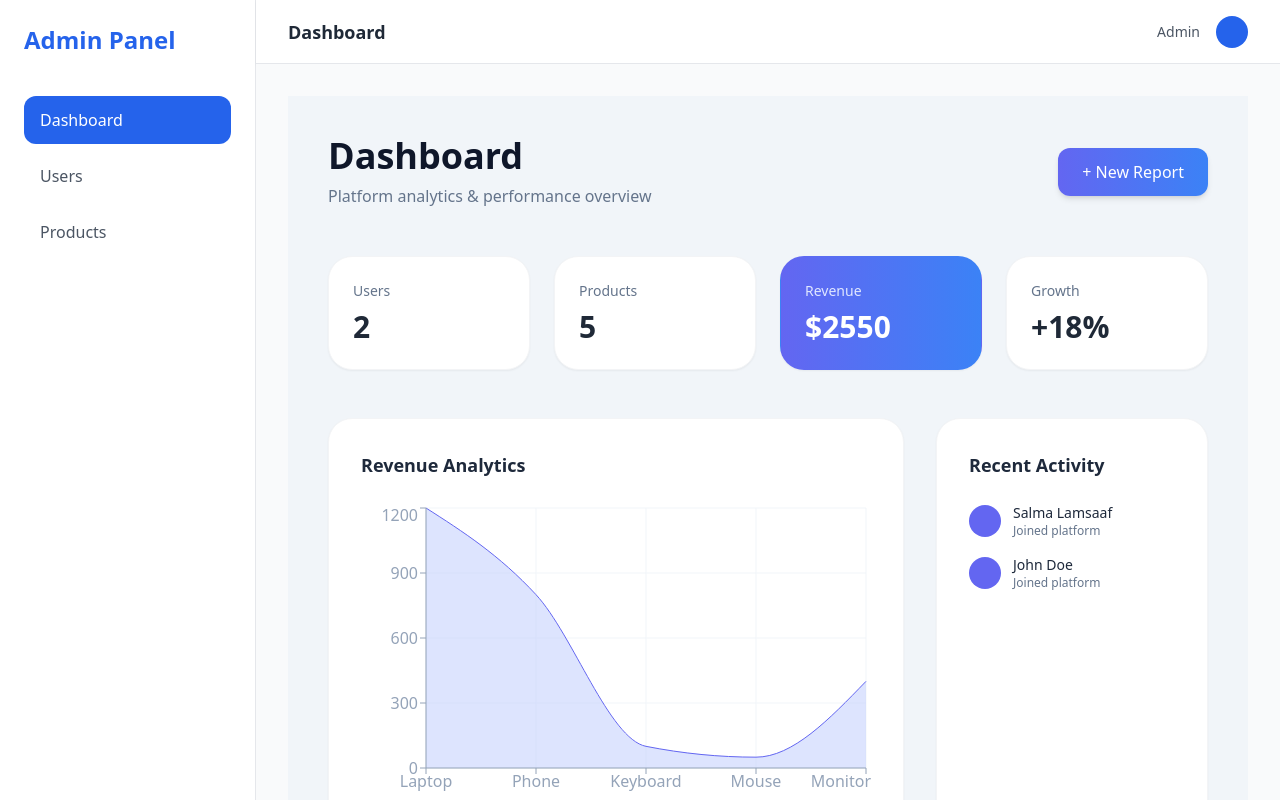
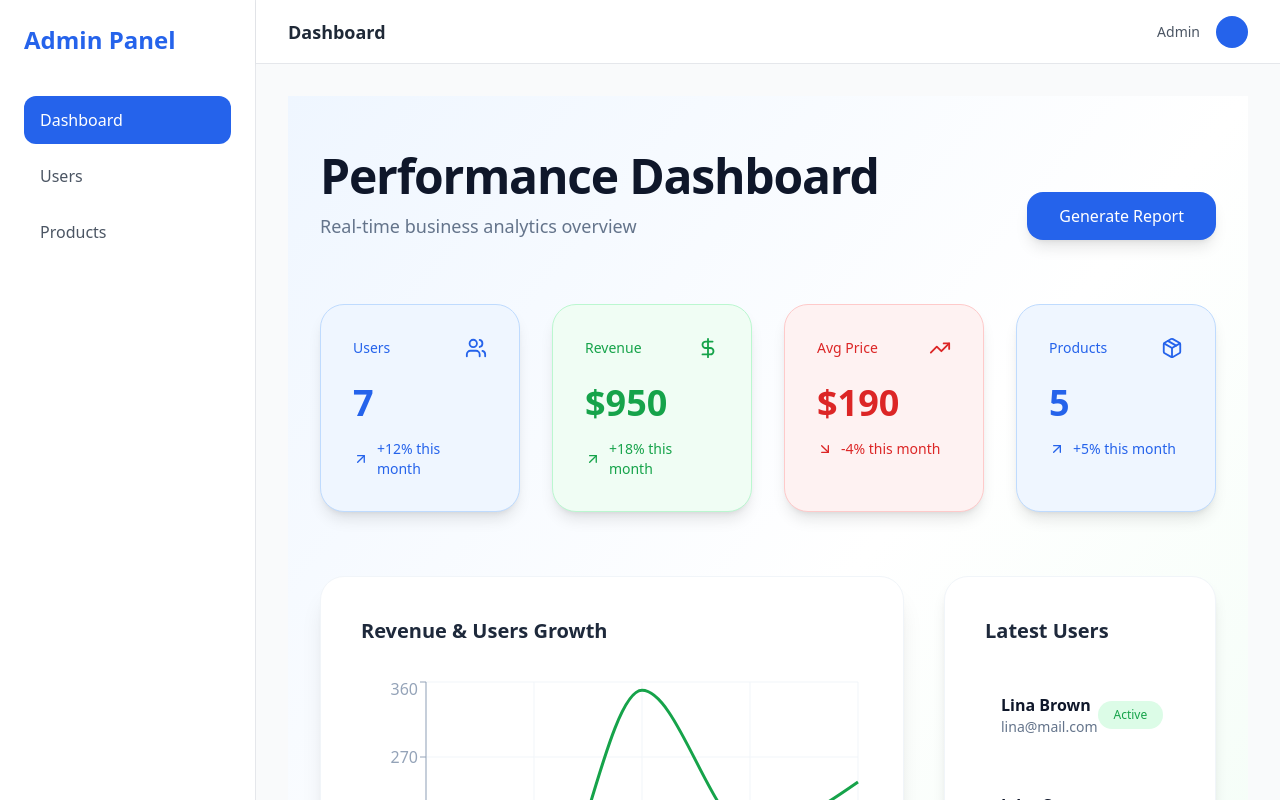
Before and after one commit to salma-lams/Admin_Panel, a React (Vite) app: page / in a window 1280 px wide. Built offline with nearby package versions, Linux system fonts and the light colour scheme.

Commit message:
Update Dashboard, Users, and Products pages

```diff
--- a/package.json
+++ b/package.json
@@ -10,6 +10,7 @@
     "preview": "vite preview"
   },
   "dependencies": {
+    "lucide-react": "^0.575.0",
     "react": "^19.2.0",
     "react-dom": "^19.2.0",
     "react-router-dom": "^7.13.0",
--- a/src/features/users/user.types.ts
+++ b/src/features/users/user.types.ts
@@ -3,5 +3,5 @@ export interface User {
   name: string;
   email: string;
   role: "admin" | "user";
-  createdAt: string;
+  active: boolean;
 }
--- a/src/pages/Dashboard/Dashboard.tsx
+++ b/src/pages/Dashboard/Dashboard.tsx
@@ -1,196 +1,244 @@
-import { useEffect, useState } from "react";
-import { getUsers } from "../../features/users/user.api";
-import { getProducts } from "../../features/products/product.api";
-import type { User } from "../../features/users/user.types";
-import type { Product } from "../../features/products/product.types";
+import { useEffect, useMemo, useState } from "react";
 import {
+  ResponsiveContainer,
   LineChart,
   Line,
   XAxis,
   YAxis,
   Tooltip,
-  ResponsiveContainer,
   CartesianGrid,
-  Area,
-  AreaChart,
 } from "recharts";
+import {
+  Users,
+  Package,
+  DollarSign,
+  TrendingUp,
+  ArrowUpRight,
+  ArrowDownRight,
+} from "lucide-react";
+
+/* ================= TYPES ================= */
+
+type User = {
+  id: number;
+  name: string;
+  email: string;
+};
+
+type Product = {
+  id: number;
+  name: string;
+  price: number;
+};
+
+/* ================= MOCK DATA ================= */
+
+const mockUsers: User[] = [
+  { id: 1, name: "Sara Johnson", email: "sara@mail.com" },
+  { id: 2, name: "Adam Smith", email: "adam@mail.com" },
+  { id: 3, name: "Lina Brown", email: "lina@mail.com" },
+  { id: 4, name: "John Carter", email: "john@mail.com" },
+  { id: 5, name: "Emily Clark", email: "emily@mail.com" },
+  { id: 6, name: "Daniel Lee", email: "daniel@mail.com" },
+  { id: 7, name: "Sophia Kim", email: "sophia@mail.com" },
+];
+
+const mockProducts: Product[] = [
+  { id: 1, name: "Pro Plan", price: 120 },
+  { id: 2, name: "Starter Plan", price: 60 },
+  { id: 3, name: "Enterprise", price: 350 },
+  { id: 4, name: "Growth Plan", price: 180 },
+  { id: 5, name: "Advanced Plan", price: 240 },
+];
+
+/* ================= MAIN ================= */
 
 const Dashboard = () => {
   const [users, setUsers] = useState<User[]>([]);
   const [products, setProducts] = useState<Product[]>([]);
 
   useEffect(() => {
-    const fetchData = async () => {
-      const usersData = await getUsers();
-      const productsData = await getProducts();
-      setUsers(usersData);
-      setProducts(productsData);
-    };
-    fetchData();
+    setTimeout(() => {
+      setUsers(mockUsers);
+      setProducts(mockProducts);
+    }, 400);
   }, []);
 
-  const revenue = products.reduce((acc, p) => acc + p.price, 0);
+  const revenue = useMemo(
+    () => products.reduce((acc, p) => acc + p.price, 0),
+    [products]
+  );
 
-  const chartData = products.map((p) => ({
-    name: p.name,
+  const avgPrice =
+    products.length > 0 ? (revenue / products.length).toFixed(0) : 0;
+
+  const chartData = products.map((p, index) => ({
+    name: `P${index + 1}`,
     revenue: p.price,
+    users: Math.floor(Math.random() * 100) + 20,
   }));
 
   return (
-    <div className="min-h-screen bg-slate-100 p-10 space-y-12">
+    <div className="min-h-screen bg-gradient-to-br from-blue-50 via-white to-green-50 px-8 py-14">
+      <div className="max-w-7xl mx-auto space-y-16">
 
-      {/* Header */}
-      <div className="flex justify-between items-center">
+        {/* HEADER */}
+        <div className="flex justify-between items-end">
           <div>
-          <h1 className="text-4xl font-bold text-slate-900">
-            Dashboard
+            <h1 className="text-5xl font-bold text-slate-900 tracking-tight">
+              Performance Dashboard
             </h1>
-          <p className="text-slate-500 mt-2">
-            Platform analytics & performance overview
+            <p className="text-slate-500 mt-3 text-lg">
+              Real-time business analytics overview
             </p>
           </div>
 
-        <button className="bg-gradient-to-r from-indigo-500 to-blue-500 text-white px-6 py-3 rounded-xl shadow-md hover:opacity-90 transition">
-          + New Report
+          <button className="bg-blue-600 hover:bg-blue-700 text-white px-8 py-3 rounded-2xl shadow-lg transition">
+            Generate Report
           </button>
         </div>
 
-      {/* KPI Row */}
-      <div className="grid grid-cols-1 md:grid-cols-4 gap-6">
-        <KPI title="Users" value={users.length} />
-        <KPI title="Products" value={products.length} />
-        <KPI highlight title="Revenue" value={`$${revenue}`} />
-        <KPI title="Growth" value="+18%" />
+        {/* KPI GRID */}
+        <div className="grid grid-cols-1 md:grid-cols-4 gap-8">
+          <KPI
+            title="Users"
+            value={users.length}
+            icon={<Users size={22} />}
+            growth="+12%"
+            color="blue"
+          />
+
+          <KPI
+            title="Revenue"
+            value={`$${revenue}`}
+            icon={<DollarSign size={22} />}
+            growth="+18%"
+            color="green"
+          />
+
+          <KPI
+            title="Avg Price"
+            value={`$${avgPrice}`}
+            icon={<TrendingUp size={22} />}
+            growth="-4%"
+            color="red"
+          />
+
+          <KPI
+            title="Products"
+            value={products.length}
+            icon={<Package size={22} />}
+            growth="+5%"
+            color="blue"
+          />
         </div>
 
-      {/* Analytics Section */}
-      <div className="grid grid-cols-1 lg:grid-cols-3 gap-8">
+        {/* CHART + USERS */}
+        <div className="grid grid-cols-1 lg:grid-cols-3 gap-10">
 
-        {/* Chart */}
-        <div className="lg:col-span-2 bg-white p-8 rounded-3xl shadow-sm border border-gray-100">
-          <h2 className="text-lg font-semibold text-slate-800 mb-6">
-            Revenue Analytics
+          {/* CHART */}
+          <div className="lg:col-span-2 bg-white p-10 rounded-3xl shadow-xl border border-slate-100">
+            <h2 className="text-xl font-semibold text-slate-800 mb-8">
+              Revenue & Users Growth
             </h2>
 
-          <ResponsiveContainer width="100%" height={300}>
-            <AreaChart data={chartData}>
+            <ResponsiveContainer width="100%" height={340}>
+              <LineChart data={chartData}>
                 <CartesianGrid stroke="#f1f5f9" />
                 <XAxis dataKey="name" stroke="#94a3b8" />
                 <YAxis stroke="#94a3b8" />
                 <Tooltip />
-              <Area
+                <Line
                   type="monotone"
                   dataKey="revenue"
-                stroke="#6366f1"
-                fill="#c7d2fe"
+                  stroke="#16a34a"
+                  strokeWidth={3}
+                  dot={false}
                 />
-            </AreaChart>
+                <Line
+                  type="monotone"
+                  dataKey="users"
+                  stroke="#2563eb"
+                  strokeWidth={3}
+                  dot={false}
+                />
+              </LineChart>
             </ResponsiveContainer>
           </div>
 
-        {/* Activity Feed */}
-        <div className="bg-white p-8 rounded-3xl shadow-sm border border-gray-100">
-          <h2 className="text-lg font-semibold text-slate-800 mb-6">
-            Recent Activity
+          {/* USERS CARD */}
+          <div className="bg-white p-10 rounded-3xl shadow-lg border border-slate-100">
+            <h2 className="text-xl font-semibold text-slate-800 mb-8">
+              Latest Users
             </h2>
 
-          <div className="space-y-4 text-sm text-slate-600">
-            {users.slice(-4).map((user) => (
-              <div key={user.id} className="flex items-center gap-3">
-                <div className="w-8 h-8 bg-indigo-500 rounded-full"></div>
+            <div className="space-y-6">
+              {users.slice(-5).map((u) => (
+                <div
+                  key={u.id}
+                  className="flex justify-between items-center p-4 rounded-2xl hover:bg-slate-50 transition"
+                >
                   <div>
-                  <p className="font-medium text-slate-800">
-                    {user.name}
-                  </p>
-                  <p className="text-xs text-slate-500">
-                    Joined platform
-                  </p>
+                    <p className="font-semibold text-slate-900">{u.name}</p>
+                    <p className="text-sm text-slate-500">{u.email}</p>
                   </div>
+
+                  <span className="text-xs px-4 py-1.5 rounded-full bg-green-100 text-green-600 font-medium">
+                    Active
+                  </span>
                 </div>
               ))}
             </div>
           </div>
 
         </div>
-
-      {/* Bottom Section */}
-      <div className="grid grid-cols-1 md:grid-cols-2 gap-8">
-
-        <Card title="Latest Users">
-          {users.slice(-5).map((u) => (
-            <Row key={u.id} left={u.name} right={u.email} />
-          ))}
-        </Card>
-
-        <Card title="Top Products">
-          {products.slice(-5).map((p) => (
-            <Row
-              key={p.id}
-              left={p.name}
-              right={`$${p.price}`}
-            />
-          ))}
-        </Card>
-
       </div>
-
     </div>
   );
 };
 
+/* ================= KPI COMPONENT ================= */
+
 const KPI = ({
   title,
   value,
-  highlight,
+  icon,
+  growth,
+  color,
 }: {
   title: string;
-  value: number | string;
-  highlight?: boolean;
-}) => (
-  <div
-    className={`rounded-3xl p-6 border shadow-sm transition hover:shadow-md ${
-      highlight
-        ? "bg-gradient-to-r from-indigo-500 to-blue-500 text-white border-transparent"
-        : "bg-white border-gray-100"
-    }`}
-  >
-    <p className={`text-sm ${highlight ? "text-indigo-100" : "text-slate-500"}`}>
-      {title}
-    </p>
-    <h3 className="text-3xl font-bold mt-2">
-      {value}
-    </h3>
+  value: string | number;
+  icon: React.ReactNode;
+  growth: string;
+  color: "green" | "red" | "blue";
+}) => {
+  const colorStyles = {
+    green: "bg-green-50 text-green-600 border-green-200",
+    red: "bg-red-50 text-red-600 border-red-200",
+    blue: "bg-blue-50 text-blue-600 border-blue-200",
+  };
+
+  const isPositive = growth.startsWith("+");
+
+  return (
+    <div className={`p-8 rounded-3xl border shadow-lg transition hover:-translate-y-1 hover:shadow-2xl ${colorStyles[color]}`}>
+      <div className="flex justify-between items-center">
+        <span className="text-sm font-medium">{title}</span>
+        {icon}
+      </div>
+
+      <h3 className="text-4xl font-bold mt-6">{value}</h3>
+
+      <div className="flex items-center gap-2 mt-4 text-sm font-medium">
+        {isPositive ? (
+          <ArrowUpRight size={16} />
+        ) : (
+          <ArrowDownRight size={16} />
+        )}
+        {growth} this month
+      </div>
     </div>
   );
-
-const Card = ({
-  title,
-  children,
-}: {
-  title: string;
-  children: React.ReactNode;
-}) => (
-  <div className="bg-white p-8 rounded-3xl shadow-sm border border-gray-100">
-    <h3 className="text-lg font-semibold text-slate-800 mb-4">
-      {title}
-    </h3>
-    <div className="space-y-3">{children}</div>
-  </div>
-);
-
-const Row = ({
-  left,
-  right,
-}: {
-  left: string;
-  right: string;
-}) => (
-  <div className="flex justify-between text-sm text-slate-600 border-b pb-3">
-    <span>{left}</span>
-    <span className="font-medium text-slate-800">
-      {right}
-    </span>
-  </div>
-);
+};
 
 export default Dashboard;
--- a/src/pages/Products/Products.tsx
+++ b/src/pages/Products/Products.tsx
@@ -67,18 +67,17 @@ const Products = () => {
   if (loading) return <Loader />;
 
   return (
-  <div className="p-6 bg-gray-50 min-h-screen">
-    {/* Page Card */}
-    <div className="bg-white rounded-2xl shadow-sm p-6">
+    <div className="p-8 bg-gradient-to-br from-gray-50 to-gray-100 min-h-screen">
+      <div className="max-w-7xl mx-auto space-y-6">
 
         {/* Header */}
-      <div className="flex justify-between items-center mb-6">
+        <div className="flex justify-between items-center">
           <div>
-          <h1 className="text-2xl font-bold text-gray-800">
-            Products
+            <h1 className="text-3xl font-bold text-gray-800">
+              Product Management
             </h1>
-          <p className="text-sm text-gray-500">
-            Manage your store products
+            <p className="text-gray-500 mt-1">
+              Manage inventory, stock and pricing
             </p>
           </div>
 
@@ -88,41 +87,40 @@ const Products = () => {
               setIsModalOpen(true);
             }}
           >
-          + Add Product
+            + New Product
           </Button>
         </div>
 
-      {/* Stats */}
-      <div className="grid grid-cols-3 gap-4 mb-6">
-        <div className="bg-blue-50 p-4 rounded-xl">
-          <p className="text-sm text-gray-500">
-            Total Products
-          </p>
-          <p className="text-xl font-bold text-blue-600">
+        {/* KPI Cards */}
+        <div className="grid grid-cols-1 md:grid-cols-3 gap-6">
+
+          <div className="bg-white p-6 rounded-2xl shadow-sm border hover:shadow-md transition">
+            <p className="text-sm text-gray-500">Total Products</p>
+            <p className="text-3xl font-bold text-indigo-600 mt-2">
               {products.length}
             </p>
           </div>
 
-        <div className="bg-green-50 p-4 rounded-xl">
-          <p className="text-sm text-gray-500">
-            In Stock
-          </p>
-          <p className="text-xl font-bold text-green-600">
+          <div className="bg-white p-6 rounded-2xl shadow-sm border hover:shadow-md transition">
+            <p className="text-sm text-gray-500">In Stock</p>
+            <p className="text-3xl font-bold text-green-600 mt-2">
               {products.filter(p => p.stock > 0).length}
             </p>
           </div>
 
-        <div className="bg-red-50 p-4 rounded-xl">
-          <p className="text-sm text-gray-500">
-            Out of Stock
-          </p>
-          <p className="text-xl font-bold text-red-600">
+          <div className="bg-white p-6 rounded-2xl shadow-sm border hover:shadow-md transition">
+            <p className="text-sm text-gray-500">Out of Stock</p>
+            <p className="text-3xl font-bold text-red-500 mt-2">
               {products.filter(p => p.stock === 0).length}
             </p>
           </div>
+
         </div>
 
-      {/* Search */}
+        {/* Search + Table Card */}
+        <div className="bg-white rounded-2xl shadow-sm border p-6">
+
+          <div className="flex justify-between items-center mb-4">
             <Input
               placeholder="Search products..."
               value={search}
@@ -130,10 +128,16 @@ const Products = () => {
                 setSearch(e.target.value);
                 setCurrentPage(1);
               }}
-        className="mb-4"
+              className="max-w-sm"
             />
+          </div>
 
-      {/* Table */}
+          {filtered.length === 0 ? (
+            <div className="text-center py-16 text-gray-400">
+              No products found.
+            </div>
+          ) : (
+            <>
               <div className="overflow-hidden rounded-xl border border-gray-200">
                 <ProductTable
                   products={paginated}
@@ -145,12 +149,18 @@ const Products = () => {
                 />
               </div>
 
-      {/* Pagination */}
+              <div className="mt-6">
                 <Pagination
                   currentPage={currentPage}
                   totalPages={totalPages}
                   onPageChange={setCurrentPage}
                 />
+              </div>
+            </>
+          )}
+
+        </div>
+
       </div>
 
       {/* Modal */}
@@ -173,7 +183,6 @@ const Products = () => {
       />
     </div>
   );
-
 };
 
 export default Products;
--- a/src/pages/Users/Users.tsx
+++ b/src/pages/Users/Users.tsx
@@ -22,7 +22,6 @@ const Users = () => {
 
   const debouncedSearch = useDebounce(search, 500);
 
-
   useEffect(() => {
     getUsers().then((data) => {
       setUsers(data);
@@ -30,25 +29,16 @@ const Users = () => {
     });
   }, []);
 
-  // ADD or UPDATE
   const handleSaveUser = (user: User) => {
     setUsers((prev) => {
       const exists = prev.find((u) => u.id === user.id);
-
       if (exists) {
-        // UPDATE
         return prev.map((u) =>
           u.id === user.id ? user : u
         );
       }
-
-      // ADD
       return [...prev, user];
     });
-  };
-
-  const handleDeleteClick = (id: number) => {
-    setSelectedUserId(id);
   };
 
   const confirmDelete = () => {
@@ -60,11 +50,6 @@ const Users = () => {
     }
   };
 
-  const handleEditClick = (user: User) => {
-    setEditingUser(user);
-    setIsModalOpen(true);
-  };
-
   const filteredUsers = users.filter((user) =>
     user.name.toLowerCase().includes(debouncedSearch.toLowerCase()) ||
     user.email.toLowerCase().includes(debouncedSearch.toLowerCase())
@@ -73,16 +58,17 @@ const Users = () => {
   if (loading) return <Loader />;
 
   return (
-  <div className="p-8 bg-gray-50 min-h-screen">
+    <div className="p-8 bg-gradient-to-br from-gray-50 to-gray-100 min-h-screen">
+      <div className="max-w-7xl mx-auto space-y-8">
 
         {/* Header */}
-    <div className="flex justify-between items-center mb-8">
+        <div className="flex justify-between items-center">
           <div>
             <h1 className="text-3xl font-bold text-gray-800">
-          Users
+              User Management
             </h1>
-        <p className="text-sm text-gray-500 mt-1">
-          Manage and control your users
+            <p className="text-gray-500 mt-1">
+              Manage roles, access and user accounts
             </p>
           </div>
 
@@ -91,31 +77,71 @@ const Users = () => {
               setEditingUser(null);
               setIsModalOpen(true);
             }}
-        className="shadow-sm"
           >
-        + Add User
+            + New User
           </Button>
         </div>
 
-    {/* Search */}
-    <div className="mb-6 max-w-md">
+        {/* KPI Cards */}
+        <div className="grid grid-cols-1 md:grid-cols-3 gap-6">
+
+          <div className="bg-white p-6 rounded-2xl shadow-sm border hover:shadow-md transition">
+            <p className="text-sm text-gray-500">Total Users</p>
+            <p className="text-3xl font-bold text-indigo-600 mt-2">
+              {users.length}
+            </p>
+          </div>
+
+          <div className="bg-white p-6 rounded-2xl shadow-sm border hover:shadow-md transition">
+            <p className="text-sm text-gray-500">Active Users</p>
+            <p className="text-3xl font-bold text-green-600 mt-2">
+              {users.filter(u => u.active).length}
+            </p>
+          </div>
+
+          <div className="bg-white p-6 rounded-2xl shadow-sm border hover:shadow-md transition">
+            <p className="text-sm text-gray-500">Admins</p>
+            <p className="text-3xl font-bold text-red-500 mt-2">
+              {users.filter(u => u.role === "admin").length}
+            </p>
+          </div>
+
+        </div>
+
+        {/* Search + Table */}
+        <div className="bg-white rounded-2xl shadow-sm border p-6">
+
+          <div className="flex justify-between items-center mb-4">
             <Input
               placeholder="Search users..."
               value={search}
               onChange={(e) => setSearch(e.target.value)}
-        className="bg-white border border-gray-200 focus:ring-2 focus:ring-blue-500"
+              className="max-w-sm"
             />
           </div>
 
-    {/* Table Card */}
-    <div className="bg-white rounded-2xl shadow-sm border border-gray-200 p-4">
+          {filteredUsers.length === 0 ? (
+            <div className="text-center py-16 text-gray-400">
+              No users found.
+            </div>
+          ) : (
+            <div className="overflow-hidden rounded-xl border border-gray-200">
               <UserTable
                 users={filteredUsers}
-        onDelete={handleDeleteClick}
-        onEdit={handleEditClick}
+                onDelete={(id) => setSelectedUserId(id)}
+                onEdit={(user) => {
+                  setEditingUser(user);
+                  setIsModalOpen(true);
+                }}
               />
             </div>
+          )}
 
+        </div>
+
+      </div>
+
+      {/* Modal */}
       <UserModal
         isOpen={isModalOpen}
         onClose={() => {
@@ -126,6 +152,7 @@ const Users = () => {
         initialData={editingUser}
       />
 
+      {/* Confirm */}
       <ConfirmDialog
         isOpen={selectedUserId !== null}
         onClose={() => setSelectedUserId(null)}
@@ -134,7 +161,6 @@ const Users = () => {
       />
     </div>
   );
-
 };
 
 export default Users;
```
Also changed, not shown: src/components/ui/Input.tsx (+21 -2 lines), 1 other file (tests, documents, lock files or other folders). Lines whose indentation alone changed are shown as unchanged.
